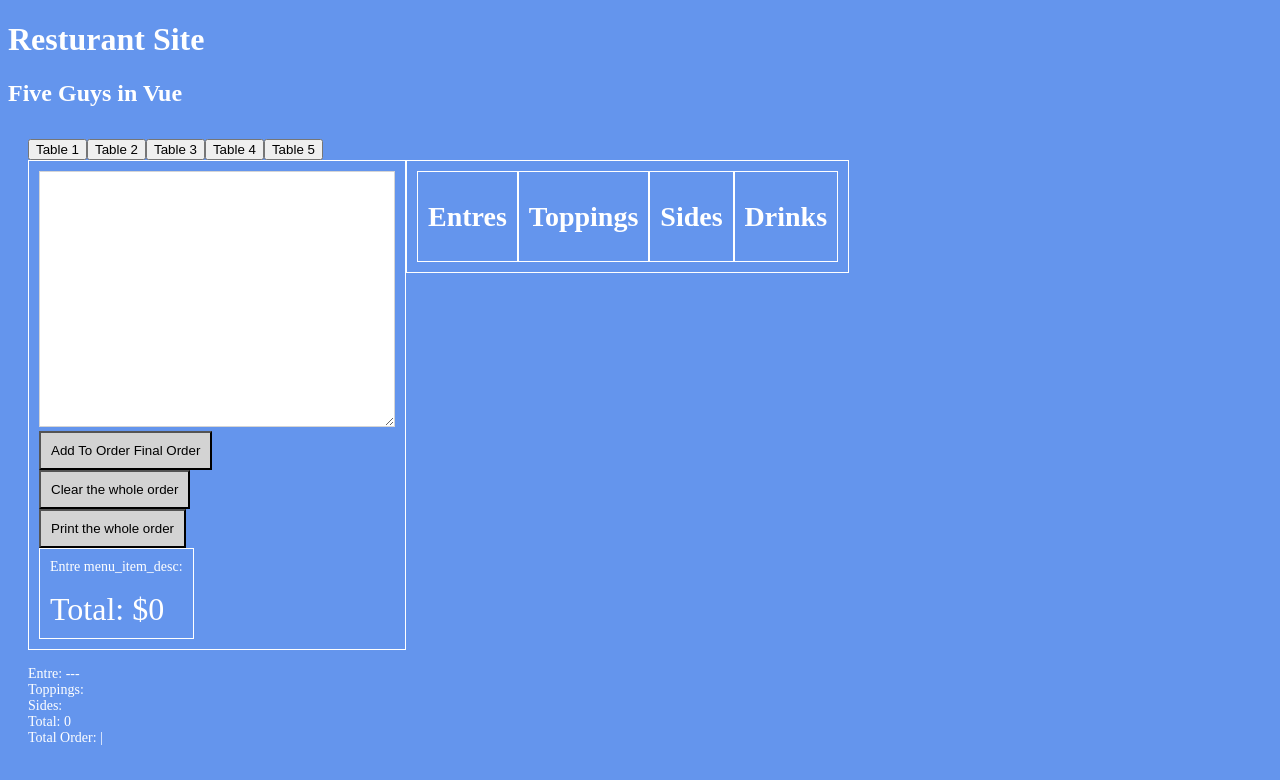
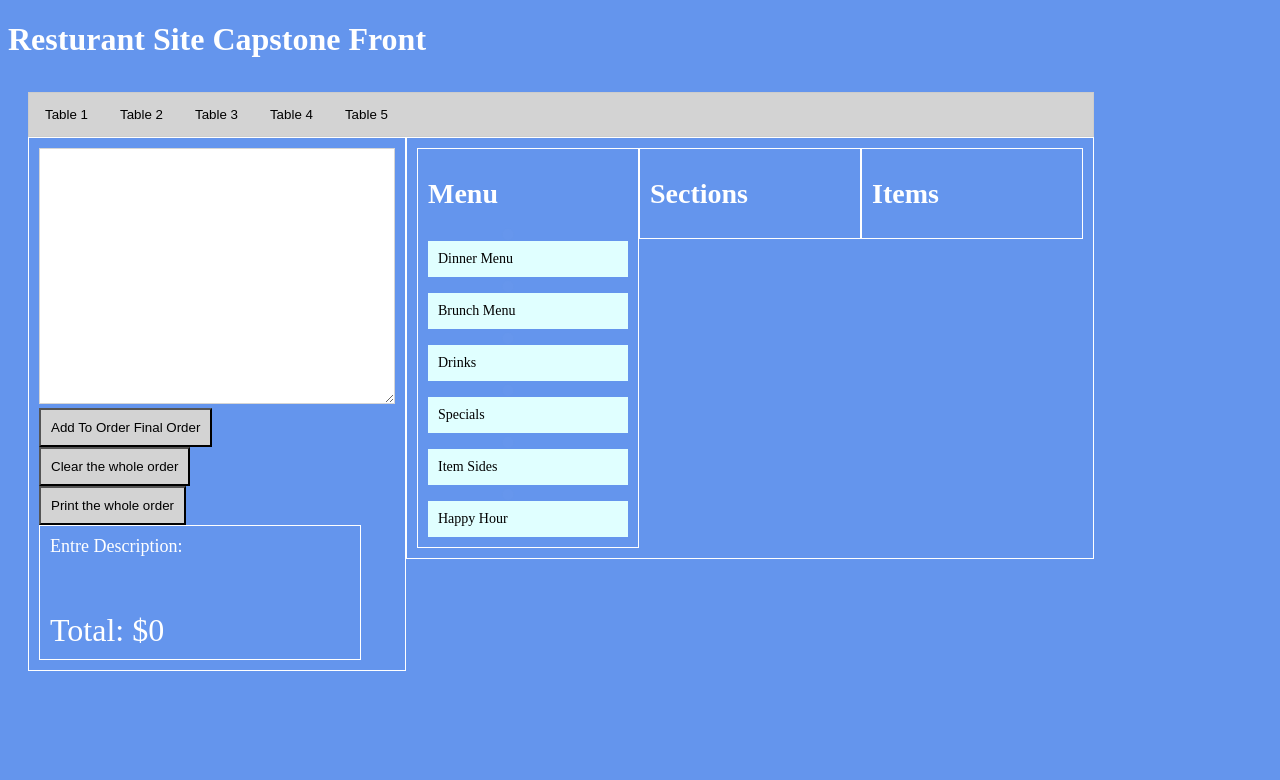
Before and after one commit to jc2O23/Capstone-RestaurantPOS, a plain HTML site: page captsoneFront.html in a window 1280 px wide. Drawn offline with nearby package versions, Linux system fonts and the light colour scheme.

Commit message:
Update captsoneFront.html
from teh RestProj_frontend file in this branch --> makes it easier to merge

```diff
--- a/captsoneFront.html
+++ b/captsoneFront.html
@@ -2,7 +2,7 @@
 <html lang="en">
 
 <head>
-    <title>Resturant Site</title>
+    <title>Resturant Site Switch</title>
     <!-- The VUE CDN ! Next version 3 -->
     <!--<script src="https://unpkg.com/vue@next"></script>-->
     <script src="https://unpkg.com/vue@3"></script>
@@ -40,6 +40,7 @@
             color: black;
             padding: 10px 10px 10px 10px;
 
+
         }
 
         /* edits the actual dot for the radio button */
@@ -47,114 +48,141 @@
         .child input[type="checkbox"] {
             opacity: 0.011;
             z-index: 100;
+            width: 150px;
+
+
+        }
+        #menu.child, #menu_section.child, #menu_items.child {
+            width: 200px;
         }
 
+
         /*changes the color of the selected item*/
-        .child input[type="radio"]:checked+label,
-        .child input[type="checkbox"]:checked+label {
+        input[type="radio"]:checked+label {
             background: lightgrey;
             border-radius: 4px;
         }
+
+        /* Style the tab */
+        .tab {
+            overflow: hidden;
+            border: 1px solid #ccc;
+            background-color: lightgrey;
+        }
+
+        /* Style the buttons that are used to open the tab content */
+        .tab button {
+            background-color: inherit;
+            float: left;
+            border: none;
+            outline: none;
+            cursor: pointer;
+            padding: 14px 16px;
+            transition: 0.3s;
+        }
+
+        /* Change background color of buttons on hover */
+        .tab button:hover {
+            color: blue;
+        }
+
+        /* Style the tab content */
+        .tabcontent {
+            display: none;
+            padding: 6px 12px;
+            border: 1px solid #ccc;
+            border-top: none;
+        }
+
     </style>
 
 </head>
 
 <body>
-    <h1>Resturant Site</h1>
-    <h2>Five Guys in Vue</h2>
+    <h1>Resturant Site Capstone Front</h1>
+
     <div id="vueRadio" class="parent">
-
-        <!-- Loops though the list of tables and creates the buttons -->
-        <div style="text-align: left;">
-            <div>
-                <button v-for="table in tables" key="table.id" @click="switchTable(table.id)">Table {{ table.id }}</button>
-            </div>
+        <div class="tab" style="text-align: middle;">
+            <button class="tablinks" v-for="tb in tables" v-on:click="switchTable(tb.id)">Table {{tb.id}}</button>
         </div>
-
         <div id="checkoutSide" class="child">
             <textarea :id="txaFinalOrder" v-model="textareaValue" :value="finalOrder"
-                style="height:250px; width:350px; background-color: white;" disabled="disabled"></textarea>
+                style="height:250px; width:350px; background-color: white;" disabled="readonly"></textarea>
+            <div class="child tabContent" style="display: none;">
+                <textarea :id="txaFinalOrder" :value="finalOrder"
+                    style="height:250px; width:350px; background-color: white;" disabled="readonly"></textarea>
+            </div>
             <br />
             <input type="button" :id="btnAddOrder" v-on:click="addToFinal" value="Add To Order Final Order"
                 style="background-color: lightgrey;">
+
             <input type="button" id="btnClearOrder" v-on:click="clearOrder" value="Clear the whole order"
                 style="background-color: lightgrey;">
-                <input type="button" id="btnPrint" v-on:click="printOrder" value="Print the whole order"
+            <input type="button" id="btnPrint" v-on:click="printOrder" value="Print the whole order"
                 style="background-color: lightgrey;">
-            <div class="child">
-                <span>Entre menu_item_desc: {{entreChoice.menu_item_desc}}</span>
+            <div class="child" style="width: 300px;">
+                <span style="font-size: large;">Entre Description:<p>{{entreChoice.menu_item_desc}}</p></span>
                 <br>
                 <br>
                 <span style="font-size:xx-large;">Total: ${{overallTotal}}</span>
             </div>
+        </div><!--end table 1 checkout-->
+        <div id="menu_table" class="child">
+            <div id="menu" class="child">
+                <h1>Menu</h1>
+                <div>
+                    <span v-for="(men, index) in menus">
+                        <input type="radio" :id="men.menu_name" name="menu_RAD" v-model="sel_menu" :value="men" />
+                        <label :for="men.menu_name">{{men.menu_name}}</label>
+                    </span>
+                </div>
 
+            </div><!--ends entre-->
+            <div id="menu_section" class="child" >
+                <h1>Sections</h1>
+                <span v-if="sel_menu" v-for="sec in menu_sections" v-show="sel_menu.menu_id == sec.menu_sec_parent">
+                    <input type="radio" :id="sec.menu_section_name" name="menSec_RAD" v-model="sel_section" :value="sec" />
+                    <label :for="sec.menu_section_name">{{ sec.menu_section_name }}</label>
+                </span>
 
-        </div>
-        <div id="menu_side" class="child">
-            <div id="divEntre" class="child">
-                <h1>Entres</h1>
-                <span v-for="(ent, index) in entres" v-on:change="calc">
-                    <input type="radio" :id="ent.menu_item_name" name="radEntre" :value="ent" v-model="entreChoice" />
-                    <label :for="ent.menu_item_name">{{ent.menu_item_name}}</label>
+            </div>
+            <div id ="menu_items" class="child" >
+                <h1>Items</h1>
+                <span v-if="sel_menu" v-for="item in menu_items" v-show="sel_section.menu_section_id == item.menu_item_parent && item.menu_main == sel_menu.menu_id" v-on:change="calc">
+                    <input type="radio" :id="item.menu_item_name" name='menItem_RAD' v-model="entreChoice" :value="item" />
+                    <label :for="item.menu_item_name">{{item.menu_item_name}}</label>
                 </span>
-            </div><!--ends entre-->
-
-
-            <div id="divToppings" class="child">
-                <h1>Toppings</h1>
-                <span v-for="(top, index) in toppings" v-on:change="calc">
-                    <input type="checkbox" :id="top.topping_name" :value="top" v-model="toppingChoice" />
-                    <label :for="top.topping_name">{{top.topping_name}}</label>
+                <span v-for="item in menu_items" v-show="sel_menu.menu_id == item.menu_main && item.menu_item_parent == 0" v-on:change="calc">
+                    <input type="radio" :id="item.menu_item_name" name='menItem_RAD2' v-model="entreChoice" :value="item" />
+                    <label :for="item.menu_item_name">{{item.menu_item_name}}</label>
                 </span>
-            </div><!--ends toppings-->
-            <div id="divSides" class="child">
+            </div>
+            <!--ends toppings-->
+            <!--<div id="divSides" class="child tabContent">
                 <h1>Sides</h1>
                 <span v-for="(side, index) in sides" v-on:change="calc">
-                    <input type="checkbox" :id="side.menu_item_name" name="radSid" :value="side" v-model="sideChoice" />
-                    <label :for="side.menu_item_name">{{side.menu_item_name}}</label>
+                    <input type="checkbox" :id="side.side_name" name="radSid" :value="side" v-model="sideChoice" />
+                    <label :for="side.side_name">{{side.side_name}}</label>
                 </span>
-            </div><!--ends sides-->
+            </div> ends sides-->
 
-            <div id="divDrinks" class="child">
-                <h1>Drinks</h1>
+            <!--<div id="divDrinks" class="child">
+                <h1>Beverages</h1>
                 <span v-for="(drink, index) in drinks" v-on:change="calc">
-                    <input type="checkbox" :id="drink.menu_item_name" name="radDri" :value="drink" v-model="drinkChoice" />
-                    <label :for="drink.menu_item_name">{{drink.menu_item_name}}</label>
+                    <input type="checkbox" :id="drink.drink_name" name="radDri" :value="drink" v-model="drinkChoice" />
+                    <label :for="drink.drink_name">{{drink.drink_name}}</label>
                 </span>
             </div><!--ends sides-->
         </div> <!--ends child-->
         <br />
         <br />
-
-        <div id="divOrderDetails">
-            <span id="spnOrderDeets">
-                <span>Entre: {{entreChoice.entreName}} --- {{entreChoice.menu_item_price}}</span>
-                <br />
-                Toppings: <span v-for="(top,i) in toppingChoice">{{toppingChoice[i].topping_name}} | </span>
-                <br />
-                Sides: <span v-for="(side,i) in sideChoice"> {{sideChoice[i].menu_item_name}}
-                    --{{sideChoice[i].menu_item_price}}
-                    | </span>
-                <br />
-                <span>Total: {{indTotal}}</span>
-                <br>
-                <span>Total Order: {{entreChoice.menu_item_name}} |<span v-for="(side,i) in sideChoice">
-                        {{sideChoice[i].menu_item_name}}|</span> <span
-                        v-for="(top,i) in toppingChoice">{{toppingChoice[i].topping_name}} | </span>
-                </span></span>
-
-            </span>
-
-        </div><!--ends OrderDetails-->
     </div><!--end of the vue div-->
 
     <script>
+
         const Order = {
-
             data() {
                 return {
-                    // List of tables that are used to hold the orders
-                    // Works like a JSON, id for the id, orders holds all of the data to keep on the table and total is the menu_item_price
                     tables: [
                         { id: 1, orders: [], total: 0 },
                         { id: 2, orders: [], total: 0 },
@@ -163,18 +191,23 @@
                         { id: 5, orders: [], total: 0 }
                     ],
                     currentTableId: 1,
-                    entres: [],
+                    menu_items: [],
+                    menus: [],
+                    menu_sections: [],
                     toppings: [],
-                    sides: [],
+                    //sides: [],
                     drinks: [],
                     entreChoice: [],
                     toppingChoice: [],
-                    sideChoice: [],
+                    //sideChoice: [],
                     drinkChoice: [],
                     indTotal: 0,
-                    overallTotal:0,
+                    overallTotal: 0,
                     totalOrder: [],
-                    finalOrder: ""
+                    finalOrder: "",
+                    sel_menu: 0,
+                    sel_section: 0
+
 
                 }//end return
             }, //end data property
@@ -184,69 +217,89 @@
             },
 
             created() {
-                fetch('menu.json')
+                /* get the entres from the file written from the database */
+                fetch('./data/menu_items.json')
                     .then(response => response.json())
                     .then(data => {
-                        this.entres = data.menu_items.filter(item =>item.menu_item_parent != 0);
+                        this.menu_items = data.menu_items;
+
+                    })
+                fetch('./data/menu.json')
+                    .then(response => response.json())
+                    .then(data => {
+                        console.log(data)
+                        this.menus = data.menu;
+                    })
+                fetch('./data/menu_sections.json')
+                    .then(response => response.json())
+                    .then(data => {
+                        this.menu_sections = data.menu_sections;
+                    })
+                    /* read the toppings from a new .json file */
+                fetch('./data/toppings.json')
+                    .then(response => response.json())
+                    .then(data => {
                         this.toppings = data.toppings;
-                        this.sides = data.menu_items.filter(item =>item.menu_main === 6);
-                        this.drinks = data.menu_items.filter(item =>item.menu_main === 3);
+                        //this.sides = data.sides;
+                        //this.drinks = data.drinks;
                     })
                     .catch(function (error) {
                         console.log(error);
                     })
 
             },
+
             methods: {
-
+                /* calculate the cost of each individual item so it is easier to add to the overall bill */
                 calc() {
                     //alert("HI");
                     this.indTotal = 0;
                     if (this.entreChoice) {
                         this.indTotal = this.entreChoice.menu_item_price;
-
                     }
-                    for (i = 0; i < this.sideChoice.length; i++) {
-                        this.indTotal += parseFloat(this.sideChoice[i].menu_item_price);
-
+                    /* for (i = 0; i < this.sideChoice.length; i++) {
+                        this.indTotal += parseFloat(this.sideChoice[i].side_price);
                     }
                     for (i = 0; i < this.drinkChoice.length; i++) {
-                        this.indTotal += parseFloat(this.drinkChoice[i].menu_item_price);
-
-                    }
+                        this.indTotal += parseFloat(this.drinkChoice[i].drink_price);
+                    }*/
                     this.indTotal = parseFloat(this.indTotal).toFixed(2);
 
 
 
                 },//end Calc
+               /* adds the input to the final order display. this function is like sending something to the
+               check. */
                 addToFinal() {
                     this.finalOrder += this.entreChoice.menu_item_name + " "
-                    for (i = 0; i < this.toppingChoice.length; i++) {
-                        this.finalOrder += this.toppingChoice[i].topping_name + " ";
-                    }
-                    for (i = 0; i < this.sideChoice.length; i++) {
-                        this.finalOrder += this.sideChoice[i].menu_item_name + " ";
+                    // for (i = 0; i < this.toppingChoice.length; i++) {
+                    //     this.finalOrder += this.toppingChoice[i].topping_name + " ";
+                    // }
+                    /* for (i = 0; i < this.sideChoice.length; i++) {
+                        this.finalOrder += this.sideChoice[i].side_name + " ";
                     }
                     for (i = 0; i < this.drinkChoice.length; i++) {
-                        this.finalOrder += this.drinkChoice[i].menu_item_name + " ";
-                    }
-                    this.overallTotal = (parseFloat(this.overallTotal) + parseFloat(this.indTotal)).toFixed(2)
+                        this.finalOrder += this.drinkChoice[i].drink_name + " ";
+                    }*/
+                    // this.toppingChoice = [];
+                    this.entreChoice = []
+                    this.overallTotal = parseFloat(this.overallTotal) + parseFloat(this.indTotal)
                     this.finalOrder += this.indTotal
                     this.finalOrder += "\n"
+                    this.overallTotal = this.overallTotal.toFixed(2)
 
                 },
-
+                //clears everything for that table
                 clearOrder() {
                     this.finalOrder = "";
                     this.indTotal = 0;
                     this.overallTotal = 0;
                 },
                 /* our version of "printing" the recipt for the customer */
-                printOrder(){
+                printOrder() {
                     alert(this.finalOrder)
                 },
-
-            /*** New table switch stuff ***/
+                /*** New table switch stuff ***/
                 // Used to switch to the other tables
                 // Takes the table ID to know which table number it is on
                 switchTable(tableId) {
@@ -257,8 +310,8 @@
                     currentTable.orders.push({
                         entre: this.entreChoice,
                         toppings: this.toppingChoice,
-                        sides: this.sideChoice,
-                        drinks: this.drinkChoice,
+                        // sides: this.sideChoice,
+                        //drinks: this.drinkChoice,
                         total: this.indTotal,
                         finalOrder: this.finalOrder,
                         overallTotal: this.overallTotal
@@ -278,8 +331,8 @@
                         const lastOrder = newTable.orders[newTable.orders.length - 1];
                         this.entreChoice = lastOrder.entre;
                         this.toppingChoice = lastOrder.toppings;
-                        this.sideChoice = lastOrder.sides;
-                        this.drinkChoice = lastOrder.drinks;
+                        //this.sideChoice = lastOrder.sides;
+                        //this.drinkChoice = lastOrder.drinks;
                         this.indTotal = lastOrder.total;
                         this.finalOrder = lastOrder.finalOrder;
                         this.overallTotal = lastOrder.overallTotal;
@@ -289,12 +342,43 @@
                     }
                 },
 
+
             }//end Methods
 
         } //end Order
 
         Vue.createApp(Order).mount('#vueRadio')
 
+/* funciton to open/close the table tabs. to make the design cleaner than just buttons */
+        function openTable(evt, tableNum) {
+            // Declare all variables
+            var i, tabcontent, tablinks;
+
+            // Get all elements with class="tabcontent" and hide them
+            tabcontent = document.getElementsByClassName("tabcontent");
+            for (i = 0; i < tabcontent.length; i++) {
+                tabcontent[i].style.display = "none";
+            }
+
+            // Get all elements with class="tablinks" and remove the class "active"
+            tablinks = document.getElementsByClassName("tablinks");
+            for (i = 0; i < tablinks.length; i++) {
+                tablinks[i].className = tablinks[i].className.replace(" active", "");
+            }
+
+            // Show the current tab, and add an "active" class to the button that opened the tab
+            document.getElementById(tableNum).style.display = "inline-block";
+            evt.currentTarget.className += " active";
+            //hides the other table's check while you are doing another
+            var tables = ["table1", "table2", "table3"];
+
+            for (var i = 0; i < tables.length; i++) {
+                if (tables[i] !== tableNum) {
+                    document.getElementById(tables[i]).style.display = "none";
+                }
+            }
+        }
+
     </script>
 
 </body>
```
